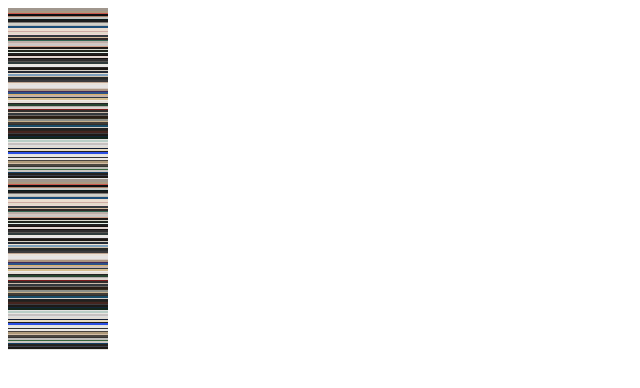
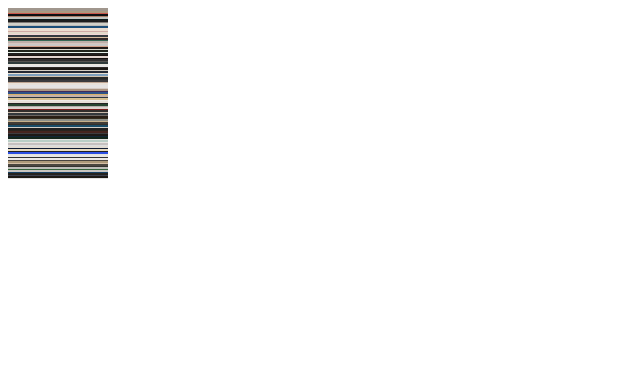
Before and after one commit to Victorianed/Dataviz, a plain HTML site: page vis_couleur.html in a window 1280 px wide. Shown: the whole page, without its empty margins (0-640 px from the left). Drawn offline with nearby package versions, Linux system fonts and the light colour scheme.

Commit message:
Simplification code vis_couleur.html

```diff
--- a/vis_couleur.html
+++ b/vis_couleur.html
@@ -21,28 +21,10 @@
         }
     </style>
     <script src="https://code.jquery.com/jquery-3.7.1.min.js" integrity="sha256-/JqT3SQfawRcv/BIHPThkBvs0OEvtFFmqPF/lYI/Cxo=" crossorigin="anonymous"></script>
-    <script>
-
-        $('document').ready(function(){
-            //$('#page').text("Hello ACN");
-
-
-            $.getJSON("datavis_couleur.json", function(data){
-                $.each(data, function(i,d){
-
-                    //$('#page').append('<p>' +    + '</p>');
-
-                    $('#page').append('<div class="pix" style="background-color:rgb('+d.rgb+');"></div>');
-
-                });
-            });
-        });
-    </script>
 </head>
 <body>
     <div id="page"></div>
 
-    <script src="https://code.jquery.com/jquery-3.7.1.min.js" integrity="sha256-/JqT3SQfawRcv/BIHPThkBvs0OEvtFFmqPF/lYI/Cxo=" crossorigin="anonymous"></script>
     <script>
         $(document).ready(function(){
             $.getJSON("datavis_couleur.json", function(data){
```
